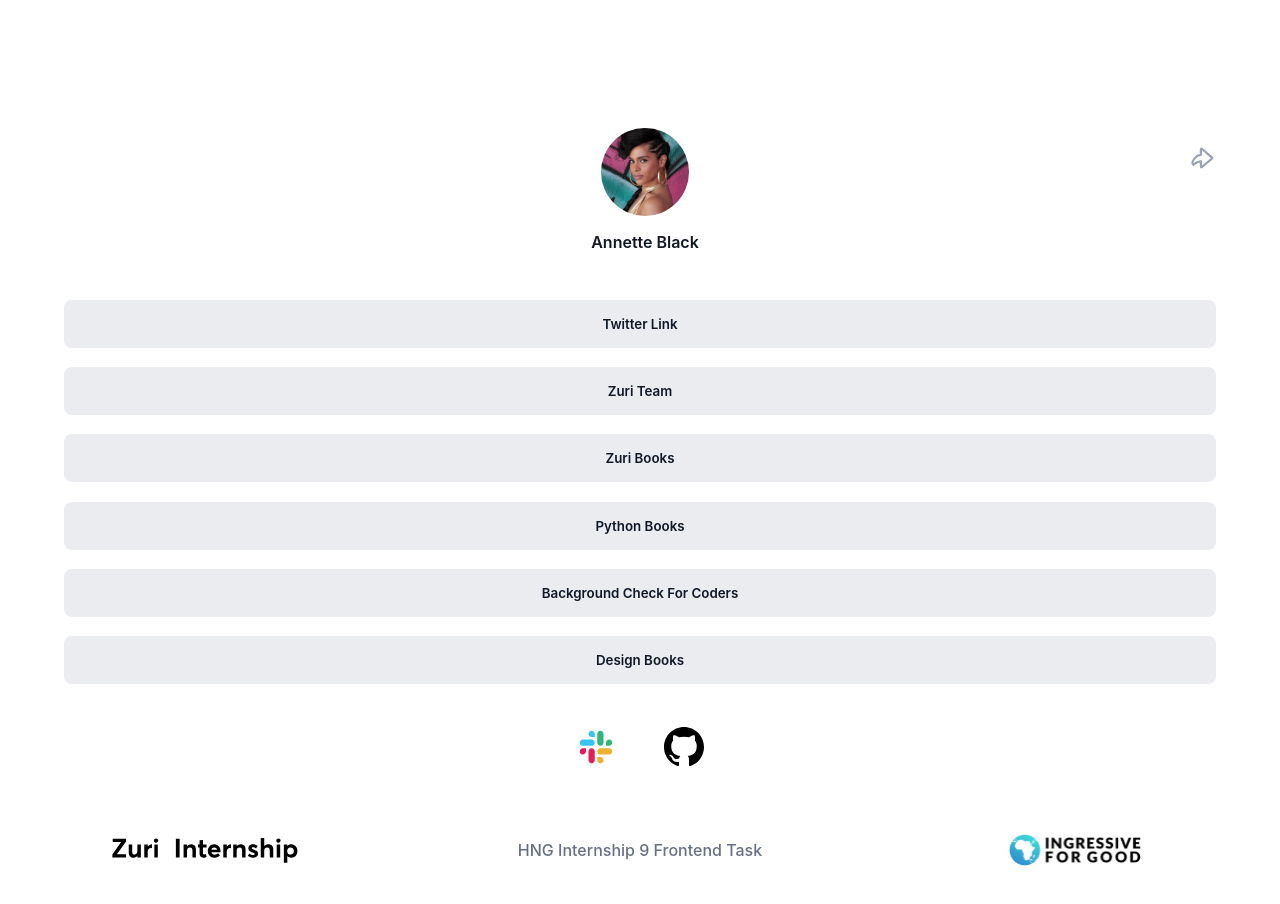
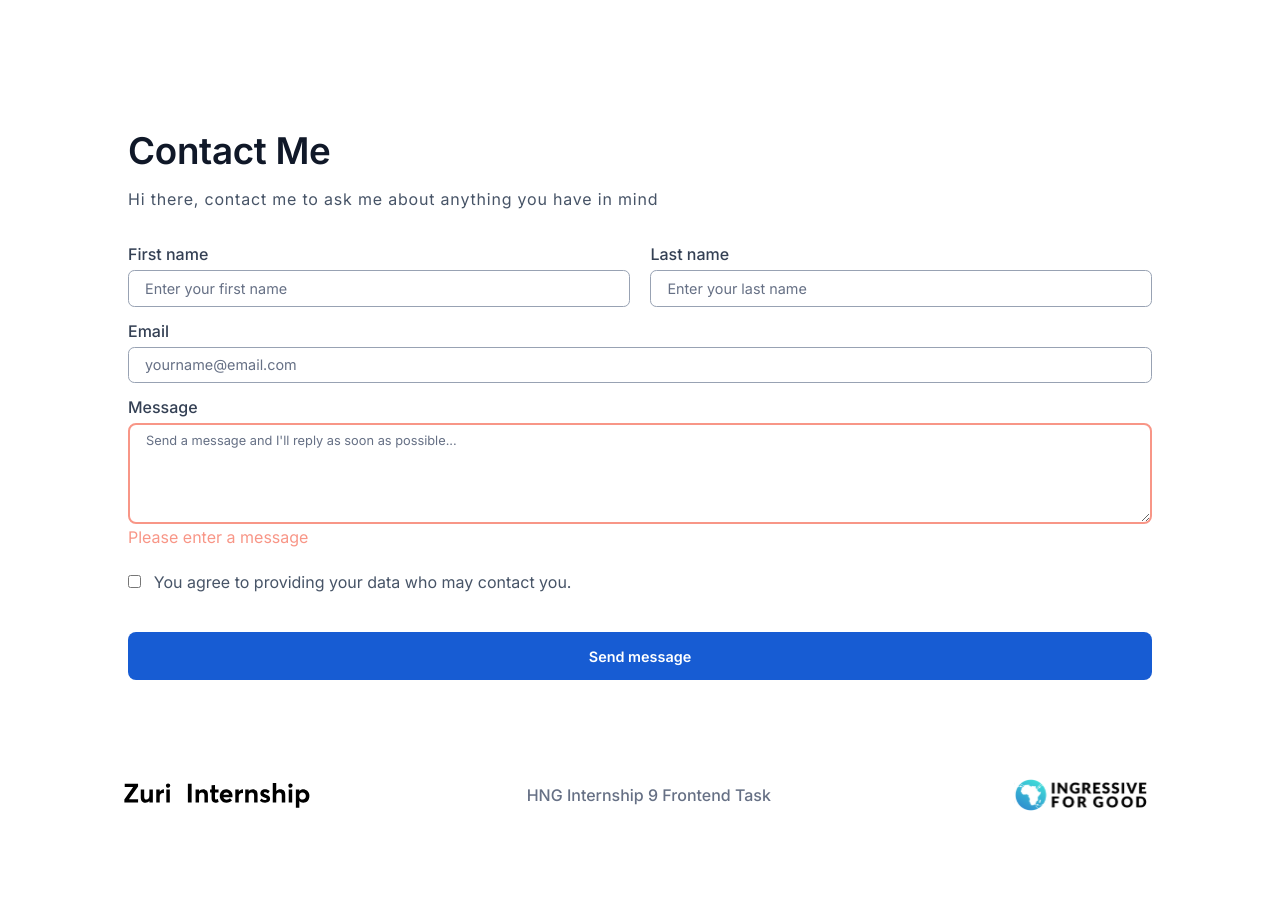
Before and after one commit to Lftobs/Hng-stage1, a React (Vite) app: page /contact in a window 1280 px wide. Shown: the top 904 px of the page. After the commit the page ends 859 px from the top, so only its background shows below. Built offline with nearby package versions, Linux system fonts and the light colour scheme.

Commit message:
stage 2 - added a redirect btn to contact page

```diff
--- a/index.html
+++ b/index.html
@@ -4,7 +4,7 @@
     <meta charset="UTF-8" />
     <link rel="icon" type="image/svg+xml" href="/vite.svg" />
     <meta name="viewport" content="width=device-width, initial-scale=1.0" />
-    <title>Vite + React</title>
+    <title>Hng_task1 (Vite + React)</title>
   </head>
   <body>
     <div id="root"></div>
--- a/package.json
+++ b/package.json
@@ -10,7 +10,8 @@
   },
   "dependencies": {
     "react": "^18.2.0",
-    "react-dom": "^18.2.0"
+    "react-dom": "^18.2.0",
+    "react-router-dom": "^6.4.3"
   },
   "devDependencies": {
     "@types/react": "^18.0.17",
--- a/src/App.css
+++ b/src/App.css
@@ -1,10 +1,21 @@
+@import url('https://fonts.googleapis.com/css2?family=Inter:wght@300;400;500;600&display=swap');
+
+
 * {
-  margin: 0;
-  padding: 0;
-  box-sizing: border-box;
-  color: #101828;
-  font-family: 'Inter'
-  /*border: 1px solid red;*/
+    margin: 0;
+    padding: 0;
+    box-sizing: border-box;
+    color: #101828;
+    font-family: 'Inter', sans-serif;
+    /*border: 1px solid red;*/
+    --errcol : #f89687;
+    --hovercol: #84caff;
+    --submitBtn: #1570ef;
+    --unhBtn: #175cd3;
+    --labelcol: #344054;
+    --phcol: #667085;
+    --pcol: #475467;
+    --headcol: #101828;
 }
 
 
@@ -107,12 +118,159 @@
   font-weight: 500;
   grid-template-columns: 1fr;
   gap: 1.5rem;
-  place-items: center;
+  padding-left: 1.1rem;
+  place-items: left;
 }
 
 .slack {
   display: none;
 }
+
+/* contact page */
+.contact-sec {
+  display: grid;
+  place-items:center;
+}
+
+
+.top {
+  margin-top: 10%;
+  width: 95%;
+  /*border: 1px solid green;*/
+  margin-bottom: 2.3rem;
+}
+
+.top h1 {
+  font-size: 2.3rem;
+  margin-bottom: 1rem;
+  font-weight: 600;
+  letter-spacing: -0.02rem;
+  color: var(--headcol);
+}
+
+.top p {
+  letter-spacing: .05rem;
+  font-size: 1rem;
+  color: var(--pcol);
+}
+
+label {
+  font-size: 1;
+  font-weight: 500;
+  line-height: 1rem;
+  color: var(--labelcol);
+  margin-bottom: .5rem;
+
+}
+
+.err-msg {
+  margin-top: .2rem;
+  color: var(--errcol);
+  display: none;
+}
+
+input {
+  height: 2.3rem;
+  border-radius: .4rem;
+  outline: none;
+  font-size: .9rem;
+  padding-inline: 1rem;
+  border: 1px solid #98a2b3;
+  margin-bottom: 1rem;
+}
+
+textarea:invalid + .err-msg {
+display: block;
+}
+
+textarea:invalid {
+  border: 2px solid var(--errcol);
+}
+
+
+::placeholder, textarea::placeholder {
+  font-weight: 400;
+  color: var(--phcol);
+
+}
+
+textarea::placeholder {
+  font-size: .8rem;
+}
+
+textarea {
+  height: 6.3rem;
+  outline: none;
+  border: 1px solid #98a2b3;
+  padding: .5rem 1rem;
+  border-radius: .5rem;
+}
+
+form, .name{
+  width: 95%;
+  display: flex;
+  flex-direction: column;
+}
+
+.name {
+  width: 100%;
+}
+
+.a {
+  display: flex;
+  flex-direction: column;
+}
+
+.checkbx {
+  display: flex;
+  margin-top: 1rem;
+  gap: .8rem;
+  margin-bottom: 1rem;
+
+}
+
+.checkbx label {
+  margin-top: .4rem;
+  font-weight: 400;
+  color: var(--pcol);
+  line-height: 1.5rem;
+}
+
+::checked {
+  background: transparent;
+  color: blue;
+}
+
+form button {
+  width: 100%;
+  background: var(--unhBtn);
+  color: white;
+  font-size: .9rem;
+  font-weight: 600;
+  margin-bottom: 2rem;
+
+}
+
+form button:hover {
+  background: var(--submitBtn);
+  border: 2px solid var(--hovercol);
+  filter: drop-shadow(2px 2px 2px var(--hovercol));
+}
+
+input:hover, textarea:hover {
+  border: 1px solid var(--hovercol);
+}
+
+hr {
+  margin-bottom: 1.2rem;
+  font-size: .7rem;
+  color: #98a2b3;
+  opacity: .3;
+}
+
+
+
+
 
 @media(min-width:700px){
   .text, .profile img {
@@ -120,5 +278,23 @@
   }
   .foot {
       grid-template-columns: 1fr 1fr 1fr;
+      place-items: center;
+      gap: 2rem;
+  }
+
+  /* contact */
+  .name {
+      display: grid;
+      grid-template-columns: 1fr 1fr;
+      gap: 1.3rem;
+
+  }
+
+  hr {
+      /*display: none;*/
+  }
+
+  form, .top {
+      width: 80%;
   }
 }
--- a/src/App.jsx
+++ b/src/App.jsx
@@ -1,7 +1,8 @@
 import './App.css'
-import Links from './components/Links'
-import Nav from './components/Nav'
-import Footer from './components/Footer'
+import Home from './pages/Home'
+import ContactPage from './pages/ContactPage'
+import { BrowserRouter as Router, Routes, Route} from 'react-router-dom'
+
 
 
 function App() {
@@ -9,12 +10,15 @@
   return (
     <>
 
-    <Nav id={['profile__img', 'twitter', 'slack']} />
-    <Links id={['Twitter', 'btn__zuri', 'books', 'book__python', 'book__design']}/>
-    <Footer />
+
+      <Router>
+        <Routes >
+          <Route index element={<Home />} />
+          <Route path='/contact' element={<ContactPage />} />
+        </Routes>
+      </Router>
 
     </>
-
   )
 }
 
--- /dev/null
+++ b/src/components/Contact.jsx
@@ -0,0 +1,47 @@
+import React from 'react'
+import Footer from './Footer'
+
+function Contact(props) {
+  return (
+    <>
+            <section className="contact-sec">
+                <div className="top">
+                    <h1>Contact Me</h1>
+                    <p>Hi there, contact me to ask me about anything you have in mind</p>
+
+                </div>
+                <form>
+                    <div className="name">
+                        <div className="a">
+                            <label for={props.id[0]} >First name</label>
+                            <input type="text" name="" id={props.id[0]} placeholder="Enter your first name"  required />
+                        </div>
+
+                        <div className="a">
+                            <label for={props.id[1]} >Last name</label>
+                            <input type="text" name="" id={props.id[1]} placeholder="Enter your last name" required />
+                        </div>
+
+                    </div>
+                    <label for={props.id[2]} >Email</label>
+                    <input type="email" name="" id={props.id[2]} placeholder="yourname@email.com" required />
+
+                    <label for={props.id[3]}>Message</label>
+                    <textarea placeholder="Send a message and I'll reply as soon as possible..."id={props.id[3]}pattern="[a-zA-Z]+"  required></textarea>
+                    <span className="err-msg">
+                        Please enter a message
+                    </span>
+                    <div className="checkbx">
+                        <input type="checkbox" name="" id="checkbox" required />
+                        <label for="checkbox">You agree to providing your data {name} who may contact you.</label>
+                    </div>
+                    <button type="submit" id={props.id[4]} >Send message</button>
+
+                </form>
+            </section>
+            <Footer />
+        </>
+  )
+}
+
+export default Contact
--- a/src/components/Links.jsx
+++ b/src/components/Links.jsx
@@ -1,7 +1,8 @@
 import React from 'react'
+import {Link, Outlet} from 'react-router-dom'
 
 function Links(props) {
-    const slackname = "Lf_tobs_slack"
+    const slackname = "Tobs"
   return (
     <main>
         <a href="https://twitter.com/Lf_tobs?t=8l5UoCTItFMBcuN8QLoMfw&s=09" id={props.id[0]}><button>Twitter Link</button></a>
@@ -12,16 +13,17 @@
 
         <a href="https://books.zuri.team/python-for beginners?ref_id={slackname}" id={props.id[3]}><button>Python Books</button></a>
 
-        <a href="https://background.zuri.team" id={props.id[4]}><button>Background Check For Coders</button></a>
+        <a href="https://background.zuri.team" id={props.id[2]}><button>Background Check For Coders</button></a>
 
-        <a href="https://books.zuri.team/design-rules" id={props.id[5]}><button>Design Books</button></a>
+        <a href="https://books.zuri.team/design-rules" id={props.id[4]}><button>Design Books</button></a>
 
+        <a id={props.id[5]} ><Link to="/contact"><button>Contact Me</button></Link></a>
 
-        <div class="socials">
+        <div className="socials">
             <img src="/img/slack.svg" alt="slack" />
             <img src="/img/Icon(git).svg" alt="github" />
         </div>
-
+      <Outlet />
     </main>
   )
 }
--- a/src/components/Nav.jsx
+++ b/src/components/Nav.jsx
@@ -6,10 +6,10 @@
 
         <div className="profile" id={props.id[0]}>
             <img src="/img/profile__img.svg" alt="" />
-            <div class="text" id={props.id[1]}>
+            <div className="text" id={props.id[1]}>
                  Annette Black {/* Lf_tobs */}
             </div>
-            <div class="slack" id={props.id[2]}>
+            <div className="slack" id={props.id[2]}>
                 Lf_tobs_slack
             </div>
         </div>
--- /dev/null
+++ b/src/pages/ContactPage.jsx
@@ -0,0 +1,12 @@
+import React from 'react'
+import Contact from '../components/Contact'
+
+function ContactPage() {
+  return (
+    <>
+        <Contact id={['first_name', 'last_name', 'email', 'message', 'btn__submit']} />
+    </>
+  )
+}
+
+export default ContactPage
--- /dev/null
+++ b/src/pages/Home.jsx
@@ -0,0 +1,17 @@
+import React from 'react'
+import Links from '../components/Links'
+import Nav from '../components/Nav'
+import Footer from '../components/Footer'
+
+
+function Home() {
+  return (
+    <>
+        <Nav id={['profile__img', 'twitter', 'slack']} />
+        <Links id={['Twitter', 'btn__zuri', 'books', 'book__python', 'book__design', 'contact']}/>
+        <Footer />
+    </>
+  )
+}
+
+export default Home
```
Also changed, not shown: 1 other file (tests, documents, lock files or other folders).
